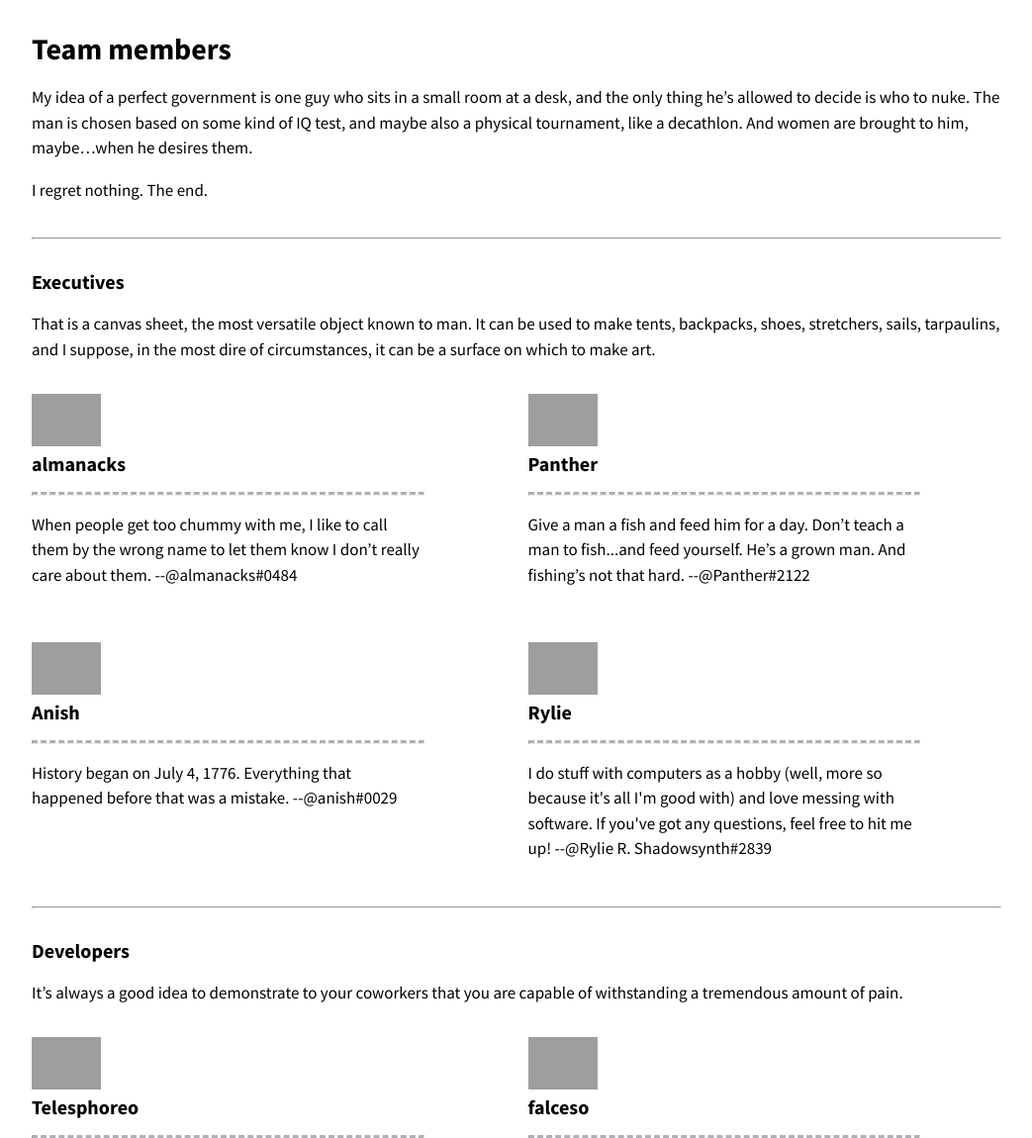
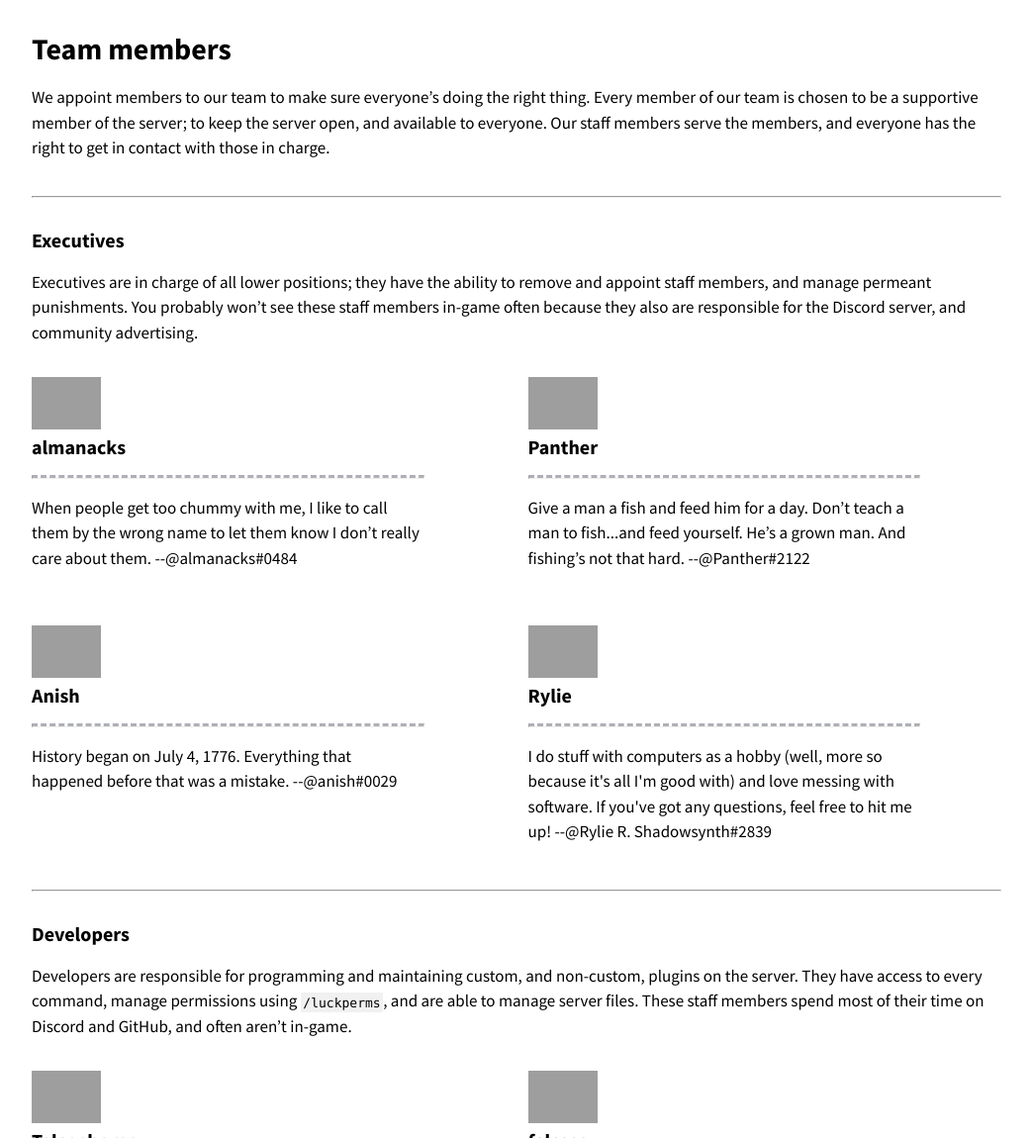
Before and after one commit to serrif/website, a Jekyll site: the page built from main/staff.md, in a window 1280 px wide and 1400 px high, cut to the strip 250-1400 px from the top of the window. Shown: the whole strip at 99% size, without its empty margins (118-1161 px from the left). Built offline with Jekyll 4.4.1, drawn with Linux system fonts in a browser that asks for light colours; some of the changed text lies outside the part shown; grey boxes are pictures that could not be loaded.

Commit message:
Team page

```diff
--- a/main/staff.md
+++ b/main/staff.md
@@ -13,14 +13,12 @@ tagline: We're a modern, creative community.
 ---
 
 ## Team members
-My idea of a perfect government is one guy who sits in a small room at a desk, and the only thing he's allowed to decide is who to nuke. The man is chosen based on some kind of IQ test, and maybe also a physical tournament, like a decathlon. And women are brought to him, maybe...when he desires them.
-
-I regret nothing. The end.
+We appoint members to our team to make sure everyone's doing the right thing. Every member of our team is chosen to be a supportive member of the server; to keep the server open, and available to everyone. Our staff members serve the members, and everyone has the right to get in contact with those in charge.
 
 <hr style="margin-top: 3.5rem;">
 
 ### Executives
-That is a canvas sheet, the most versatile object known to man. It can be used to make tents, backpacks, shoes, stretchers, sails, tarpaulins, and I suppose, in the most dire of circumstances, it can be a surface on which to make art.
+Executives are in charge of all lower positions; they have the ability to remove and appoint staff members, and manage permeant punishments. You probably won't see these staff members in-game often because they also are responsible for the Discord server, and community advertising.
 
 <div class="usa-grid-full">
         <div class="usa-width-one-half">
@@ -79,7 +77,7 @@ That is a canvas sheet, the most versatile object known to man. It can be used t
 <hr style="margin-top: 3.5rem;">
 
 ### Developers
-It's always a good idea to demonstrate to your coworkers that you are capable of withstanding a tremendous amount of pain.
+Developers are responsible for programming and maintaining custom, and non-custom, plugins on the server. They have access to every command, manage permissions using `/luckperms`, and are able to manage server files. These staff members spend most of their time on Discord and GitHub, and often aren't in-game.
 
 <div class="usa-grid-full">
         <div class="usa-width-one-half">
@@ -111,7 +109,7 @@ It's always a good idea to demonstrate to your coworkers that you are capable of
 <hr style="margin-top: 3.5rem;">
 
 ### Senior Mods
-My dream is to have the park system privatized and run entirely for profit by corporations, like Chuck E. Cheese. They have an impeccable business model. I would rather work for Chuck E. Cheese.
+Senior Mods are given the same permissions as Mods. They are responsible for issuing longer punishments, and have access to `/unban` for non-permeant punishments. Senior Mods are also given moderation abilities on the [Discord](../docs/#discord) server.
 
 <div class="usa-grid-full">
         <div class="usa-width-one-half">
@@ -158,7 +156,7 @@ My dream is to have the park system privatized and run entirely for profit by co
 <hr style="margin-top: 3.5rem;">
 
 ### Mods
-There’s only one thing I hate more than lying: skim milk. Which is water that is lying about being milk.
+Mods are the basic staff members on the server. They have basic moderation permissions, such as `/ban` and `/mute` with limited punishment lengths. They also have additional non-moderation privileges such as `/tpo`.
 
 <div class="usa-grid-full">
         <div class="usa-width-one-half">
```
Also changed, not shown: main/download.md (+5 -4 lines).
